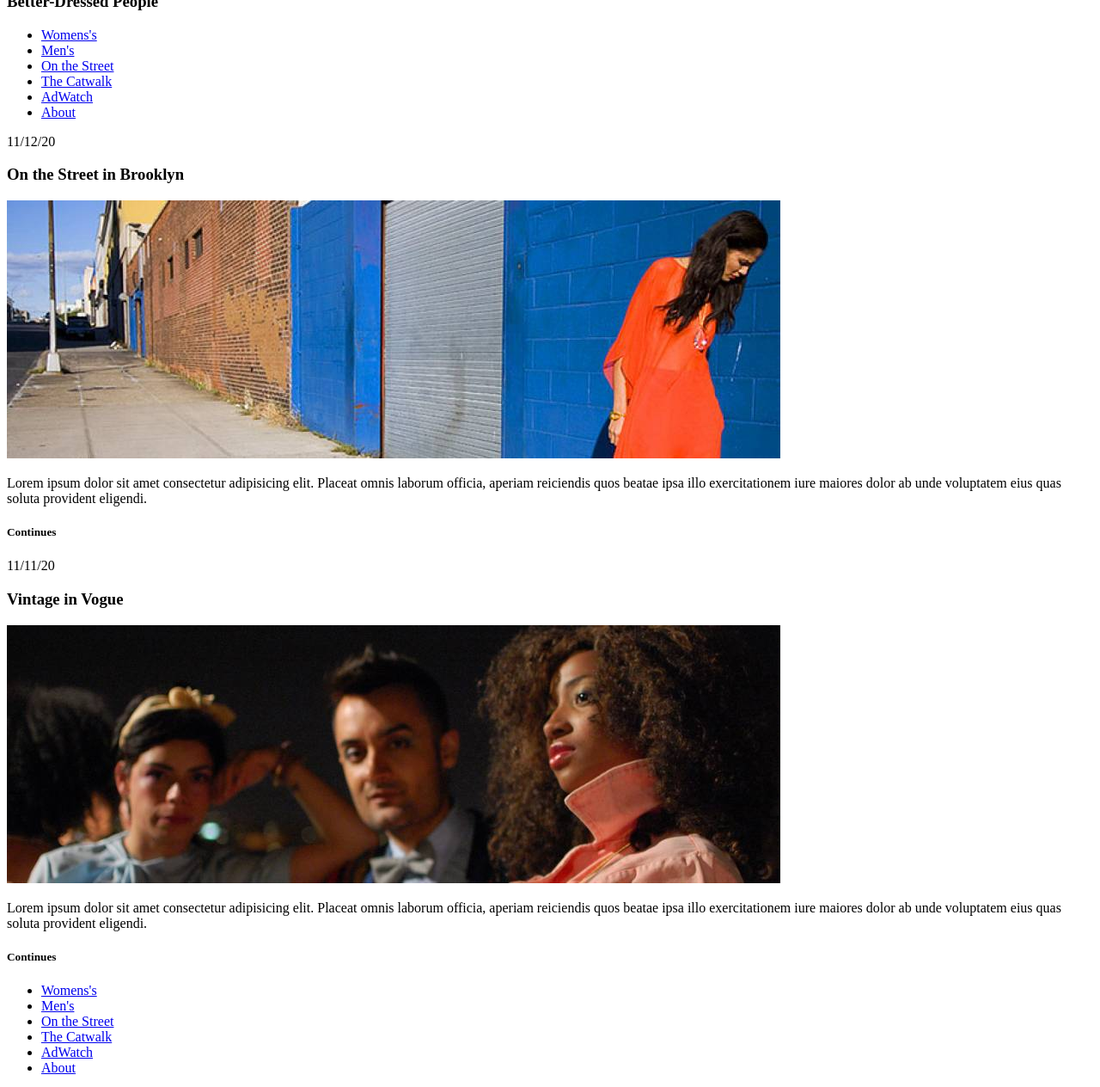
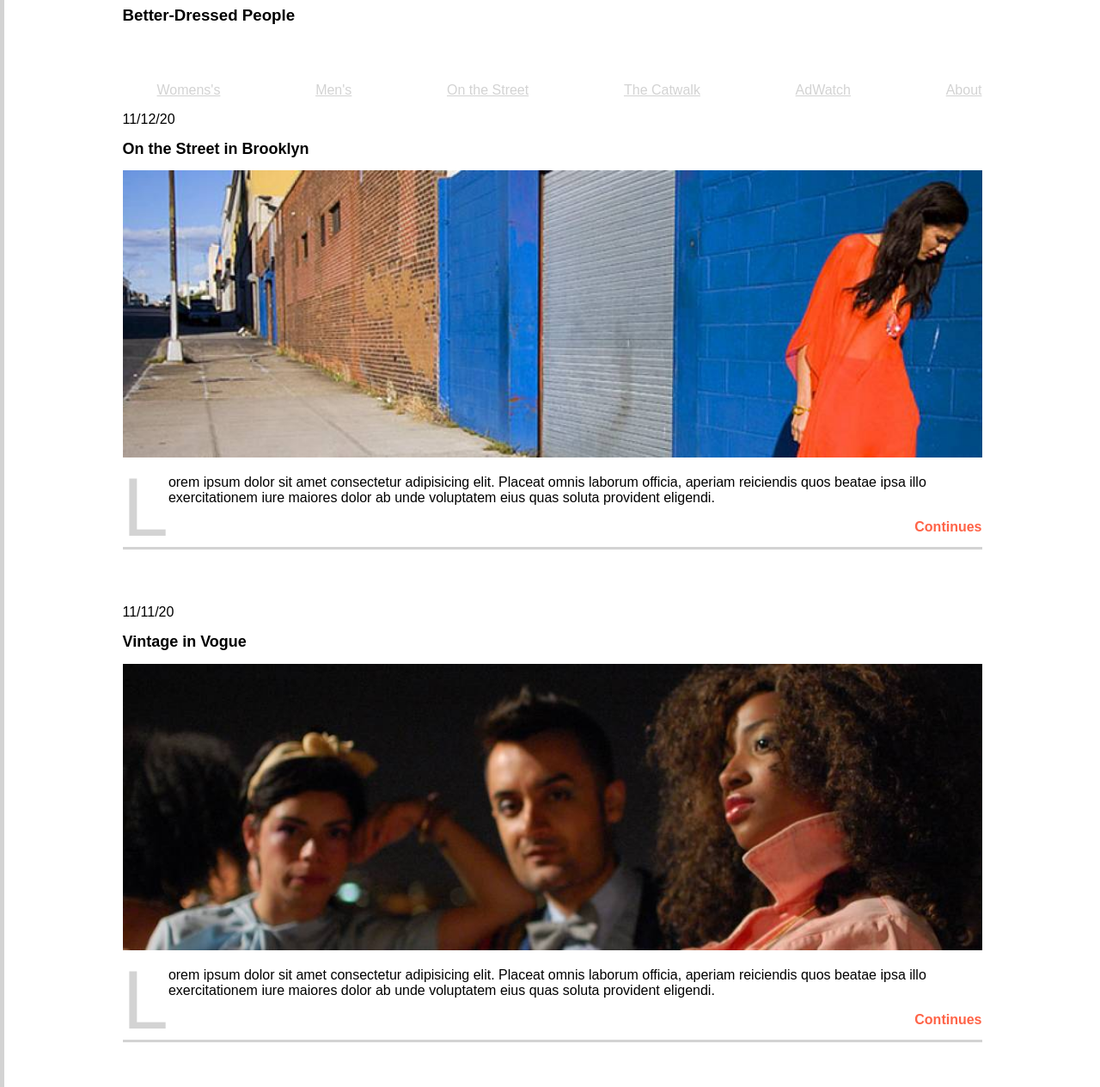
Before and after one commit to rams446/HTML-Fashion-Blog, a plain HTML site: page index.html in a window 1280 px wide. Shown: the part 89-1353 px from the top of the page at 86% size. Drawn offline with Linux system fonts and the light colour scheme.

Commit message:
CSS Done

```diff
--- a/index.html
+++ b/index.html
@@ -9,48 +9,51 @@
 </head>
 <body>
     <div>
-
-       <h1> <header>Sartre's List</header></h1>
+        <header>
+       <h1> Sartre's List</h1>
        <h3>Better-Dressed People</h3>
-       <nav>
+    </header>
+       <nav aria-label="Main Navigation" role="navigation" class="navbar" >
        <ul>
-        <li><a href="...">Womens's</a></li>
-        <li><a href="...">Men's</a></li>
-        <li><a href="...">On the Street</a></li>
-        <li><a href="...">The Catwalk</a></li>
-        <li><a href="...">AdWatch</a></li>
-        <li><a href="...">About</a></li>
+        <li><a class="listColor" href="...">Womens's</a></li>
+        <li><a class="listColor" href="...">Men's</a></li>
+        <li><a class="listColor" href="...">On the Street</a></li>
+        <li><a class="listColor" href="...">The Catwalk</a></li>
+        <li><a class="listColor" href="...">AdWatch</a></li>
+        <li><a class="listColor" href="...">About</a></li>
        </ul>
        </nav>
        <main>
      <section>
         <article>
        <time>11/12/20</time>
-        <H1>On the Street in Brooklyn</H1>
+        <h2 class="h2">On the Street in Brooklyn</h2>
         <img src="blog-image-1.jpg" alt="Blog Image">
-        <p>Lorem ipsum dolor sit amet consectetur adipisicing elit. Placeat omnis laborum officia, aperiam reiciendis quos beatae ipsa illo exercitationem iure maiores dolor ab unde voluptatem eius quas soluta provident eligendi.</p>
-        <h5>Continues</h5>
+        <p class="articleP">Lorem ipsum dolor sit amet consectetur adipisicing elit. Placeat omnis laborum officia, aperiam reiciendis quos beatae ipsa illo exercitationem iure maiores dolor ab unde voluptatem eius quas soluta provident eligendi.
+        </p>
+        <a class="a">Continues</a>
     </article>
      </section>
      <section>
         <article>
         <time>11/11/20</time>
-         <H1>Vintage in Vogue</H1>
+         <h2 class="h2">Vintage in Vogue</h2>
          <img src="blog-image-2.jpg" alt="Blog Image">
-         <p>Lorem ipsum dolor sit amet consectetur adipisicing elit. Placeat omnis laborum officia, aperiam reiciendis quos beatae ipsa illo exercitationem iure maiores dolor ab unde voluptatem eius quas soluta provident eligendi.</p>
-         <h5>Continues</h5>
+         <p class="articleP">Lorem ipsum dolor sit amet consectetur adipisicing elit. Placeat omnis laborum officia, aperiam reiciendis quos beatae ipsa illo exercitationem iure maiores dolor ab unde voluptatem eius quas soluta provident eligendi.
+         </p>
+         <a class="a">Continues</a>
         </article>
       </section>
        </main>
       <footer>
-        <nav>
+        <nav aria-label="Main Navigation" role="navigation" class="navbar">
             <ul>
-             <li><a href="...">Womens's</a></li>
-             <li><a href="...">Men's</a></li>
-             <li><a href="...">On the Street</a></li>
-             <li><a href="...">The Catwalk</a></li>
-             <li><a href="...">AdWatch</a></li>
-             <li><a href="...">About</a></li>
+             <li><a class="tomatoColor" href="...">Womens's</a></li>
+             <li><a class="tomatoColor" href="...">Men's</a></li>
+             <li><a class="tomatoColor" href="...">On the Street</a></li>
+             <li><a class="tomatoColor" href="...">The Catwalk</a></li>
+             <li><a class="tomatoColor" href="...">AdWatch</a></li>
+             <li><a class="tomatoColor" href="...">About</a></li>
             </ul>
         </nav>
         <p>© 2013 Valet Industries,Inc</p>
--- a/styles.css
+++ b/styles.css
@@ -0,0 +1,76 @@
+html {
+    border-left: 5px  solid lightgrey;
+
+}
+
+article{
+    margin-bottom: 4rem;
+    border-bottom: 3px solid lightgrey;
+    padding-bottom: 2rem;
+}
+body{
+    min-height: 100%;
+    font-family: sans-serif;
+    max-width: 1000px;
+    margin: auto;
+}
+
+header{
+    padding-top:1rem; ;
+    padding-bottom: 2rem;
+}
+h1{
+    color: tomato;
+}
+
+img{
+    width: 100%;
+}
+
+ul{
+    list-style-type: none;
+    display: flex;
+    /*flex-direction: row;*/
+    /*flex-wrap: wrap;*/
+    justify-content: space-between;
+}
+
+
+li{
+    list-style: none;
+    /*display: inline-block;
+    width: calc(100% / 6);
+    height: 120px;
+    text-align: center;*/
+    color:lightgray;
+}
+
+.listColor{
+    color:lightgray;
+}
+
+.a{
+    color: tomato;
+    float: right ;
+    font-weight: bold;
+}
+p::first-letter {
+    font-size: 1.5rem;
+    color: solid lightgrey;
+}
+.h2{
+    font-size: large;
+    font-family: sans-serif;
+}
+
+.tomatoColor{
+    color: tomato;
+}
+
+.articleP::first-letter {
+    float: left;
+    width: 0.4em;
+    font-size: 600%;
+    line-height: 80%;
+    color: lightgray;
+}
```
